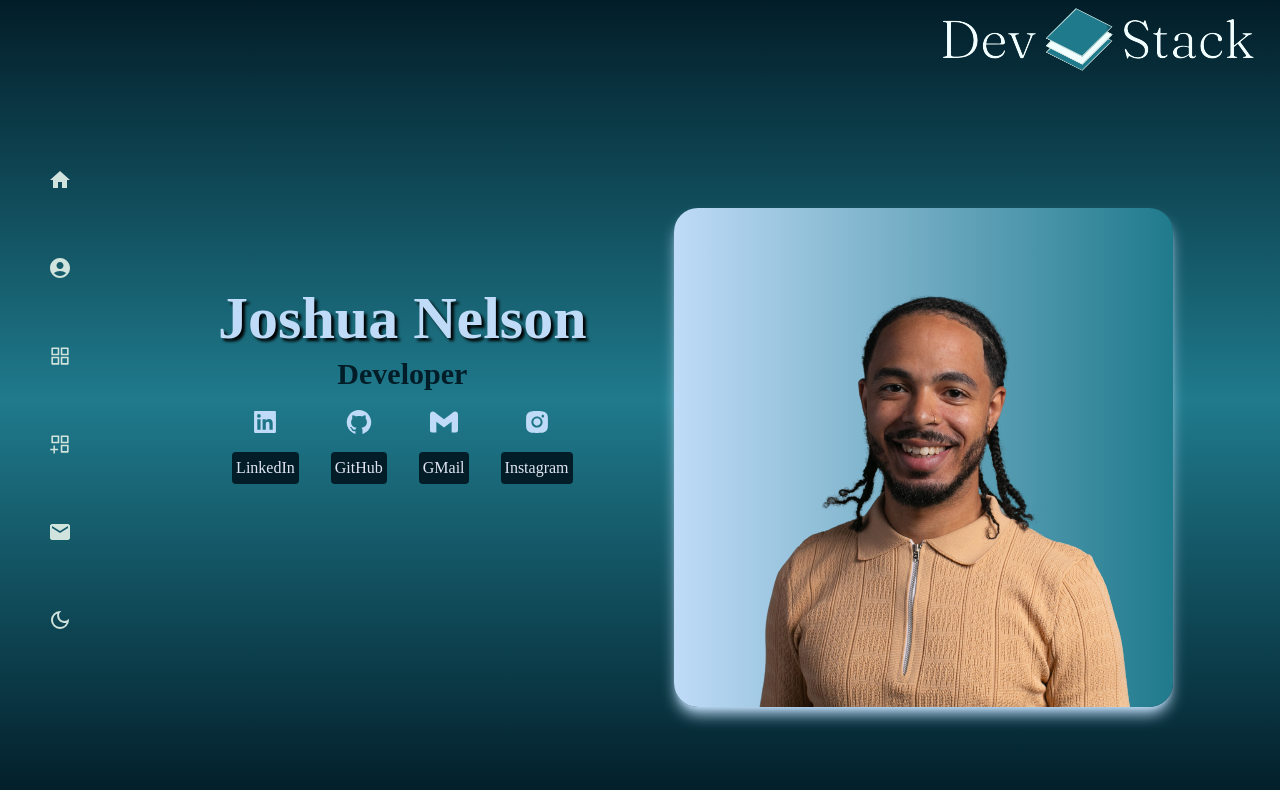
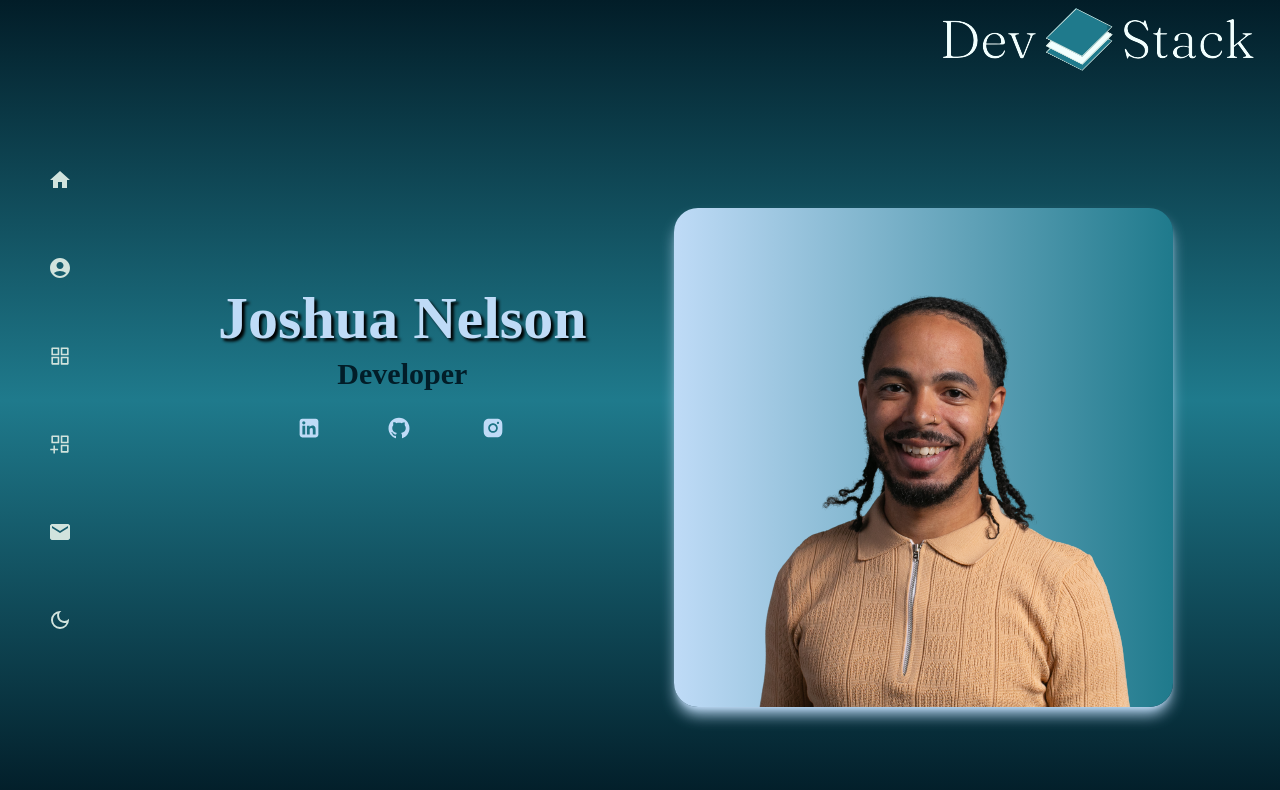
Before and after one commit to joshuanelsondev/devstack-project, a React (Create React App) app: page / in a window 1280 px wide. Shown: the top 790 px of the page. Built offline with nearby package versions, Linux system fonts and the light colour scheme.

Commit message:
Edit the Home page

```diff
--- a/src/Pages/Home.js
+++ b/src/Pages/Home.js
@@ -1,14 +1,15 @@
-import { Link } from "react-router-dom";
+import { useNavigate } from "react-router-dom";
 import headshot from "../assets/pursuit_headshot.png";
 import {
   AiFillLinkedin,
   AiOutlineGithub,
-  AiFillGoogleCircle,
   AiFillInstagram,
 } from "react-icons/ai";
-import { SiGmail } from "react-icons/si";
 
 export default function Home() {
+
+  const navigate = useNavigate();
+
   return (
     <div className="h-full w-11/12 flex flex-col">
       <div className="flex justify-end mt-52 gap-20 relative">
@@ -21,37 +22,34 @@ export default function Home() {
           </h1>
           <h2 className="text-3xl mt-2 font-semibold text-dark">Developer</h2>
           <div className="flex mt-4 gap-8 justify-center">
-            <div className="relative flex flex-col items-center">
-              <AiFillLinkedin
-                className="text-blue cursor-pointer hover:text-dark"
-                size={28}
-              />
-              <p className="mt-4 right-0 text-gray bg-dark rounded p-1">
-                LinkedIn
-              </p>
+            <div className="flex flex-col items-center gap-2">
+              <a className="peer" href="https://www.linkedin.com/in/joshuanelsondev" target="_blank" rel="noreferrer">
+                <AiFillLinkedin
+                  className="p-2 text-blue cursor-pointer hover:bg-dark rounded-full"
+                  size={40}
+                />
+              </a>
+              <p className="text-blue font-semibold invisible peer-hover:visible">LinkedIn</p>
             </div>
-            <div className="relative flex flex-col items-center">
-              <AiOutlineGithub
-                className="text-blue cursor-pointer hover:text-dark"
-                size={28}
-              />
-              <p className="mt-4 right-0 text-gray bg-dark rounded p-1">
-                GitHub
-              </p>
+
+            <div className="flex flex-col items-center gap-2">
+              <a className="peer" href="https://github.com/joshuanelsondev" target="_blank" rel="noreferrer">
+                <AiOutlineGithub
+                  className="p-2 text-blue cursor-pointer hover:bg-dark rounded-full"
+                  size={40}
+                />
+              </a>
+              <p className="text-blue font-semibold invisible peer-hover:visible">GitHub</p>
             </div>
-            <div className="relative flex flex-col items-center">
-              <SiGmail
-                className="text-blue cursor-pointer hover:text-dark"
-                size={28}
-              />
-              <p className=" mt-4  text-gray bg-dark rounded p-1">GMail</p>
-            </div>
-            <div className="relative flex flex-col items-center">
-              <AiFillInstagram
-                className="text-blue cursor-pointer hover:text-dark"
-                size={28}
-              />
-              <p className="mt-4 text-gray bg-dark rounded p-1">
+
+            <div className="flex flex-col items-center gap-2">
+              <a className="peer" href="https://www.instagram.com/joshuanelsonmusic/" target="_blank" rel="noreferrer">
+                <AiFillInstagram
+                  className="p-2 text-blue cursor-pointer hover:bg-dark rounded-full"
+                  size={40}
+                />
+              </a>
+              <p className="text-blue font-semibold invisible peer-hover:visible">
                 Instagram
               </p>
             </div>
@@ -60,7 +58,7 @@ export default function Home() {
         <img
           src={headshot}
           alt="headshot"
-          className="bg-gradient-to-r from-blue to-primary  rounded-3xl shadow-lg shadow-blue"
+          className="bg-blend-difference bg-gradient-to-r from-blue to-primary  rounded-3xl shadow-lg shadow-blue"
         />
       </div>
     </div>
```
